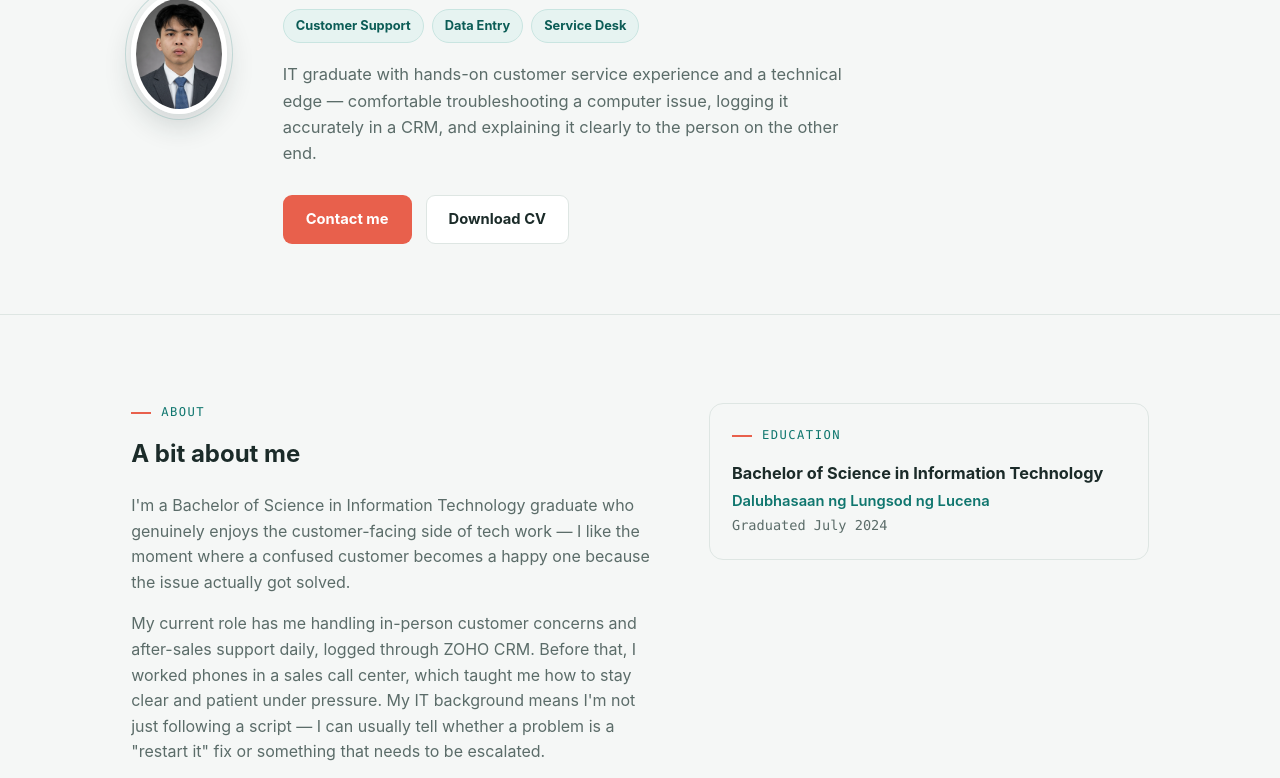
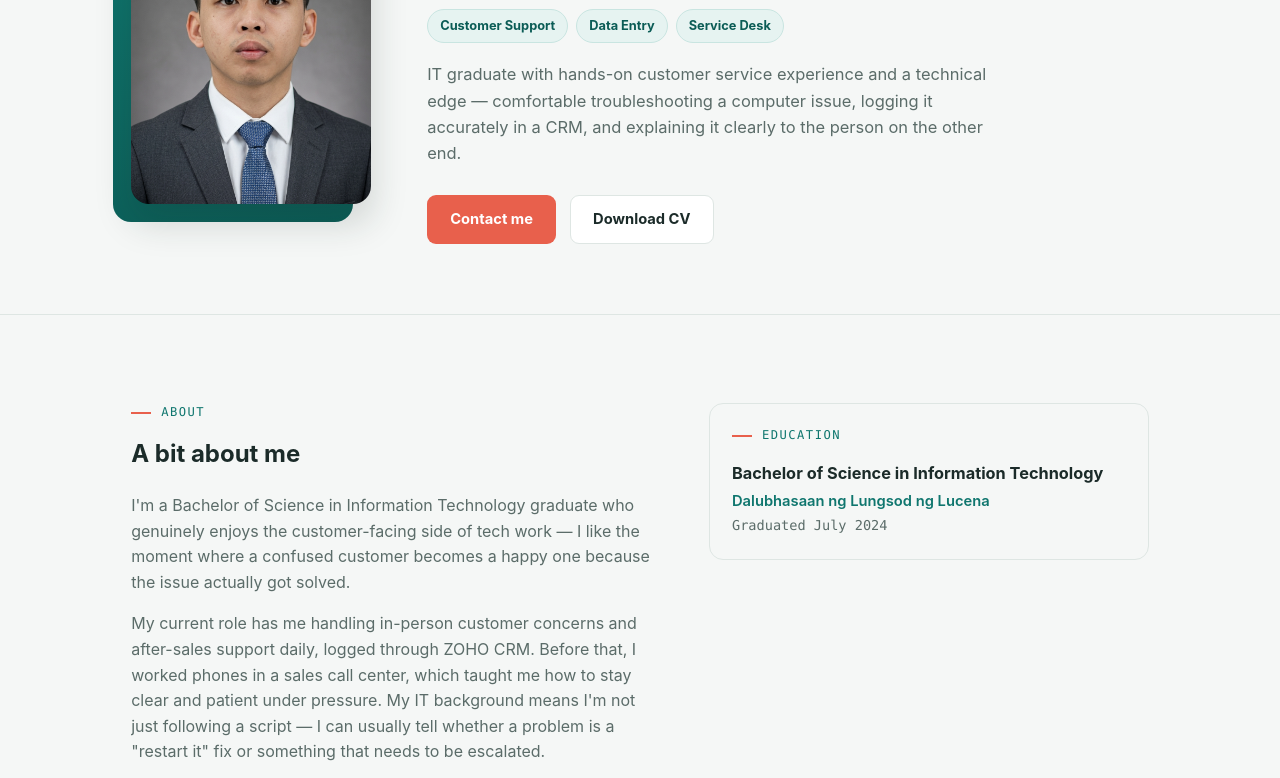
Before and after one commit to MyCodeJm/john-matthew-rey-portfolio, a plain HTML site: page index.html in a window 1280 px wide. Shown: the part 286-1064 px from the top of the page. Drawn offline with Linux system fonts and the light colour scheme.

Commit message:
Update portfolio hero photo, update John Matthew Rey CV

```diff
--- a/index.html
+++ b/index.html
@@ -85,27 +85,37 @@
   .hero-inner{ position:relative; display:grid; grid-template-columns:auto 1fr; gap:56px; align-items:center; }
   @media (max-width:780px){ .hero-inner{ grid-template-columns:1fr; text-align:center; } .hero-inner .status-chip{ margin-left:auto; margin-right:auto; } }
 
-  .avatar-badge{
-<<<<<<< HEAD
-    width:220px; height:220px; border-radius:50%; flex-shrink:0;
-=======
-    width:120px; height:120px; border-radius:65%; flex-shrink:0;
->>>>>>> 00ae7da568a5cf1ffe61c2d55c8d5a66dce58ade
-    background:linear-gradient(135deg,var(--primary),var(--primary-dark));
-    color:#fff; display:flex; align-items:center; justify-content:center;
-    font-size:2rem; font-weight:800; letter-spacing:0.02em;
+  /* Hero photo — portrait treatment, not a circular avatar icon */
+  .photo-frame{
+    position:relative;
+    width:240px;
+    flex-shrink:0;
     margin:0 auto;
-    overflow:hidden;
-    border:5px solid var(--panel);
-    outline:1px solid rgba(15,118,110,0.18);
-    outline-offset:5px;
-    box-shadow:0 12px 28px rgba(27,43,41,0.16);
   }
-  .avatar-badge img{
-    width:100%; height:100%; object-fit:cover; object-position:center 18%; display:block;
+  .photo-frame::before{
+    content:"";
+    position:absolute;
+    top:18px; left:-18px;
+    width:100%; height:100%;
+    background:linear-gradient(160deg,var(--primary),var(--primary-dark));
+    border-radius:18px;
+    z-index:0;
+  }
+  .photo-frame img{
+    position:relative;
+    z-index:1;
+    width:100%;
+    aspect-ratio:4/5;
+    object-fit:cover;
+    object-position:center 22%;
+    border-radius:18px;
+    display:block;
+    box-shadow:0 18px 36px rgba(27,43,41,0.18);
   }
   @media (max-width:780px){
-    .avatar-badge{ width:168px; height:168px; border-width:4px; outline-offset:4px; }
+    .photo-frame{ width:190px; }
+    .photo-frame::before{ top:12px; left:-12px; border-radius:14px; }
+    .photo-frame img{ border-radius:14px; }
   }
 
   .status-chip{
@@ -286,7 +296,7 @@
 
 <section class="hero" id="top">
   <div class="wrap hero-inner">
-    <div class="avatar-badge"><img src="assets/john-matthew.jpg" alt="John Matthew Rey"></div>
+    <div class="photo-frame"><img src="assets/john-matthew.jpg" alt="John Matthew Rey"></div>
     <div>
       <div class="status-chip"><span class="led"></span> Open to remote work</div>
       <h1>John Matthew Rey</h1>
```
Also changed, not shown: 1 other file.
